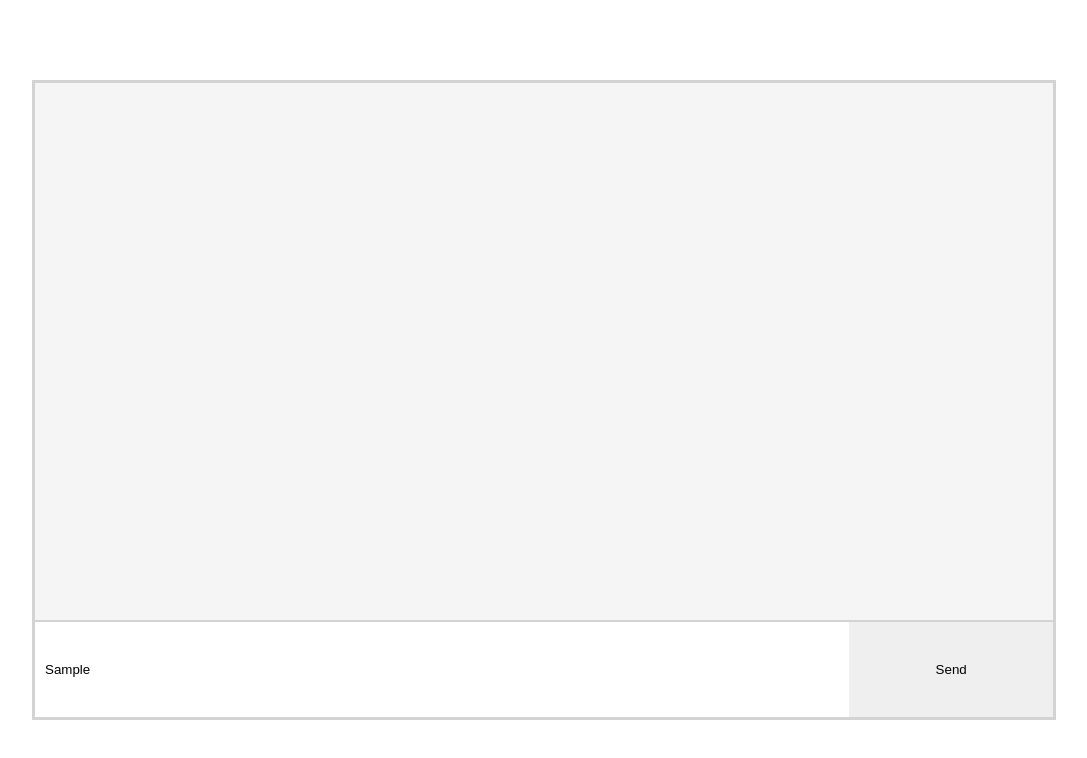
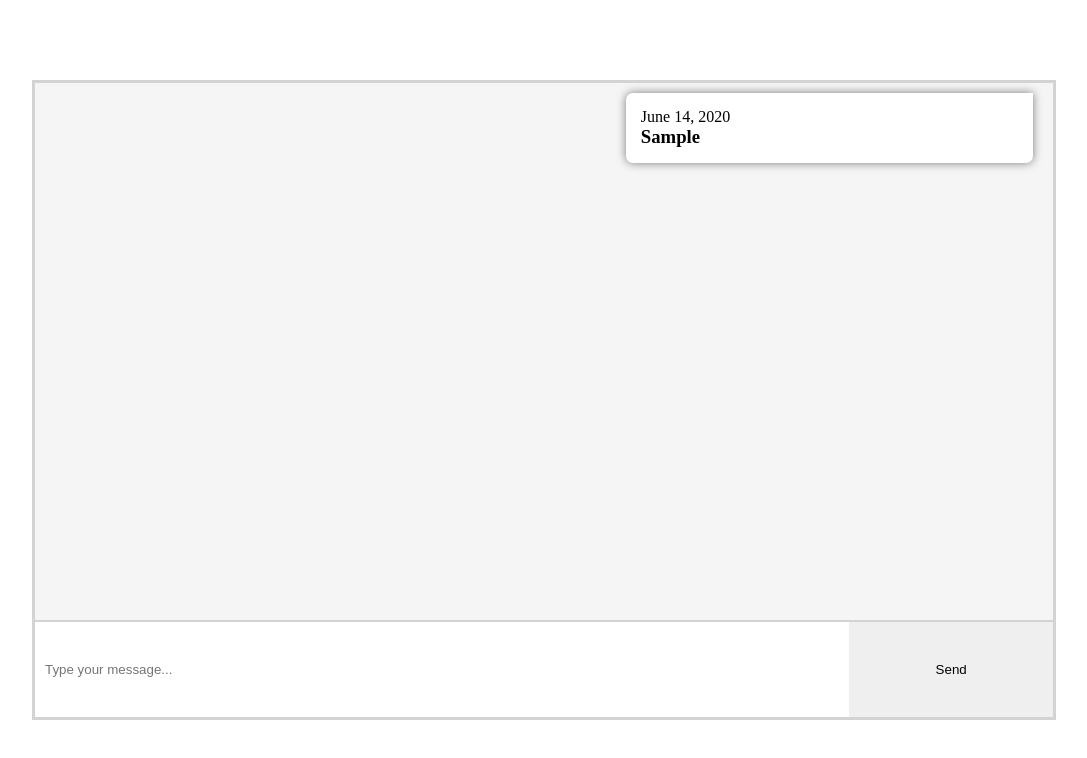
Before and after one commit to Ranko95/tensor-test, a website: page public/index.html in a window 1280 px wide. Both pictures are taken after typing "Sample" into the empty fields and a click on the button "Send". Shown: the whole page, without its empty margins (96-1183 px from the left). Drawn offline with nearby package versions, Linux system fonts and the light colour scheme; no server answers.

Commit message:
script for creating messages on submit and emitting them on the server, added styles, broadcasting messages on the server

```diff
--- a/package.json
+++ b/package.json
@@ -19,7 +19,6 @@
   "homepage": "https://github.com/Ranko95/tensor-test#readme",
   "dependencies": {
     "express": "^4.17.1",
-    "moment": "^2.26.0",
     "socket.io": "^2.3.0",
     "socket.io-client": "^2.3.0"
   },
--- a/public/index.html
+++ b/public/index.html
@@ -4,23 +4,25 @@
     <meta http-equiv="X-UA-Compatible" content="IE=edge">
     <title>Online Chat</title>
     <meta name="description" content="">
+    <link rel="shortcut icon" href="./images/like.png" type="image/x-icon">
     <meta name="viewport" content="width=device-width, initial-scale=1">
     <link rel="stylesheet" href="./stylesheets/styles.css">
   </head>
   <body>
     <div class="chat">
       <div class="chat__text-area">
-        <div class="text-area"></div>
+        <div class="text-area">
+        </div>
       </div>
       <div class="chat__input-form">
-          <form class="input-form">
-            <input type="text" placeholder="Type your message..." class="input-field">
-            <button type="submit" class="submit-btn">Send</button>
-          </form>
+        <form class="input-form">
+          <input type="text" name="message" placeholder="Type your message..." class="input-field">
+          <button type="submit" class="submit-btn">Send</button>
+        </form>
       </div>
     </div>
     <script src="/socket.io/socket.io.js"></script>
+    <script src="https://cdnjs.cloudflare.com/ajax/libs/moment.js/2.26.0/moment.min.js"></script>
     <script src="./js/application.js"></script>
-    <script src="./js/socket.js"></script>
   </body>
 </html>
--- a/public/js/application.js
+++ b/public/js/application.js
@@ -1,7 +1,59 @@
 const sendForm = document.querySelector('.input-form');
 const textArea = document.querySelector('.text-area');
 
+const socket = io();
+
+socket.on('message', ({ text, date, id }) => {
+  createMessage(text, date, id);
+});
+
+function createMessage(text, date, id) {
+  let messageWrapper = document.createElement('div');
+  let message = document.createElement('div');
+  let dateContainer = document.createElement('div');
+  let textContainer = document.createElement('div');
+  let h3 = document.createElement('h3');
+  let span = document.createElement('span');
+
+  if (id === socket.id) {
+    messageWrapper.className = 'text-area__message-wrapper flex-end';
+    message.className = 'text-area__message right';
+  } else {
+    messageWrapper.className = 'text-area__message-wrapper flex-start';
+    message.className = 'text-area__message left';
+  }
+
+  dateContainer.className = 'text-area__date-container';
+  textContainer.className = 'text-area__text-container';
+
+  h3.textContent = text;
+  span.textContent = date;
+
+  textContainer.appendChild(h3);
+  dateContainer.appendChild(span);
+
+  message.append(dateContainer, textContainer);
+  messageWrapper.appendChild(message);
+
+  textArea.appendChild(messageWrapper);
+  textArea.scrollTop = textArea.scrollHeight;
+}
+
 sendForm.addEventListener('submit', (e) => {
   e.preventDefault();
-  document.createElement('div');
+
+  const { target } = e;
+
+  const text = target.message.value;
+  const date = moment(new Date()).format('LL');
+
+  if (text.trim() === '') {
+    return;
+  }
+
+  target.message.value = '';
+
+  createMessage(text, date, socket.id);
+
+  socket.emit('message', { text, date, id:socket.id });
 });
--- a/public/js/socket.js
+++ /dev/null
@@ -1 +0,0 @@
-const socket = io();
--- a/public/stylesheets/styles.css
+++ b/public/stylesheets/styles.css
@@ -25,12 +25,51 @@ body {
   height: 100%;
   background-color: whitesmoke;
   border-bottom: 2px solid lightgrey;
+  overflow-y: scroll;
+}
+
+.text-area__message-wrapper {
+  width: 100%;
+  display: flex;
+}
+
+
+.text-area__message {
+  display: flex;
+  flex-direction: column;
+  background-color: white;
+  width: 40%;
+  margin: 10px 20px;
+  padding: 15px;
+  border-bottom-right-radius: 7px;
+  border-bottom-left-radius: 7px;
+  box-shadow: 0 0 10px rgba(0,0,0,0.5);
+  overflow-wrap: break-word;
+}
+
+.flex-start {
+  border-top-right-radius: 7px;
+  justify-content: flex-start;
+}
+
+.flex-end {
+  border-top-left-radius: 7px;
+  justify-content: flex-end;
+}
+
+.left {
+  border-top-right-radius: 7px;
+}
+
+.right {
+  border-top-left-radius: 7px;
 }
 
 .chat__text-area {
   width: 100%;
   height: 85%;
 }
+
 
 .input-form {
   width: 100%;
@@ -62,6 +101,12 @@ body {
   height: 15%;
 }
 
+@media(max-width: 600px) {
+  .text-area__message {
+    width: 60%;
+  }
+}
+
 
 @media(max-width: 450px) {
   .input-form {
@@ -76,5 +121,12 @@ body {
   .submit-btn  {
     width: 100%;
     height: 40%;
+    display: flex;
+    justify-content: center;
+    align-items: center;
+  }
+
+  .text-area__message {
+    width: 80%;
   }
 }
```
Also changed, not shown: server.js (+5 -2 lines), public/images/like.png (added), 1 other file.
